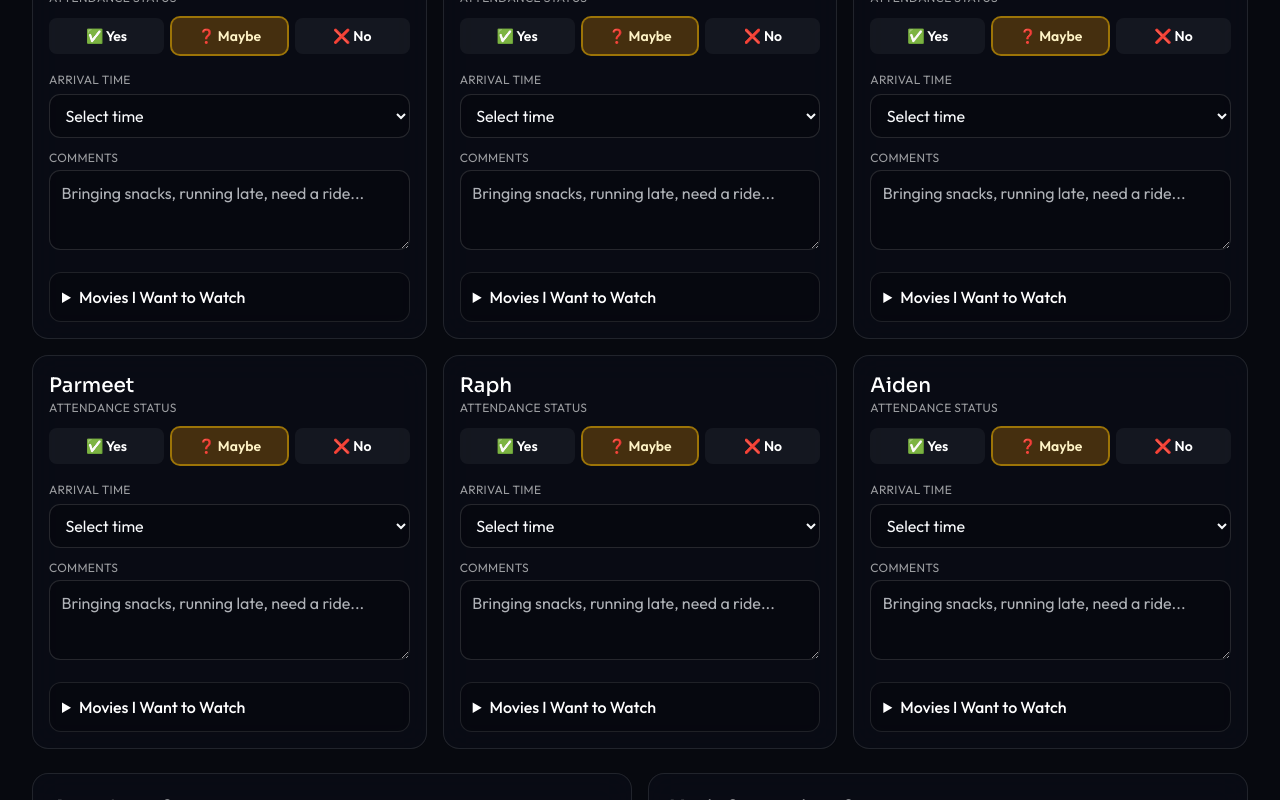
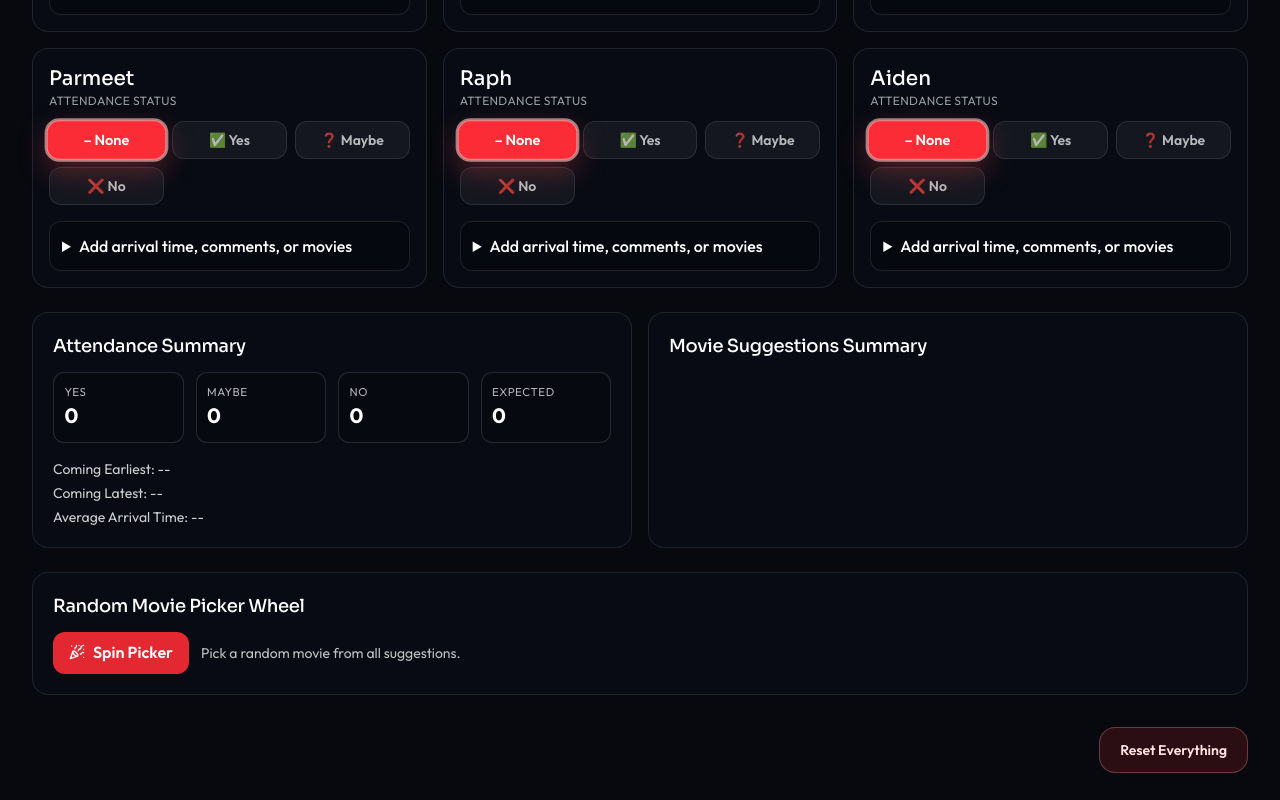
Before and after one commit to parmgillmb/movienight, a React (Vite) app: page / in a window 1280 px wide. Shown: the part 940-1740 px from the top of the page. Built offline with nearby package versions, Linux system fonts and the light colour scheme.

Commit message:
reset tab made

```diff
--- a/src/App.tsx
+++ b/src/App.tsx
@@ -14,7 +14,7 @@ import {
 } from 'lucide-react'
 import { useEffect, useMemo, useState } from 'react'
 
-type AttendanceStatus = 'yes' | 'maybe' | 'no'
+type AttendanceStatus = 'yes' | 'maybe' | 'no' | ''
 type Tab = 'dashboard' | 'voting'
 
 type MovieSuggestion = {
@@ -98,18 +98,22 @@ const MOVIE_META: Record<string, MovieMeta> = {
   'Avengers: Endgame': { year: 2019, runtime: '3h 1m', genre: 'Action' },
 }
 
-const STATUS_STYLES: Record<AttendanceStatus, string> = {
-  yes: 'bg-emerald-500/25 text-emerald-200 ring-2 ring-emerald-400/60',
-  maybe: 'bg-amber-500/25 text-amber-100 ring-2 ring-amber-400/60',
-  no: 'bg-rose-500/25 text-rose-100 ring-2 ring-rose-400/60',
-}
-
 const createId = () =>
   typeof crypto !== 'undefined' && crypto.randomUUID
     ? crypto.randomUUID()
     : Math.random().toString(36).slice(2)
 
 const normalizeTitle = (value: string) => value.trim().toLowerCase()
+
+const formatTimeInputLabel = (value: string) => {
+  const [hourRaw, minuteRaw] = value.split(':')
+  let hour = Number(hourRaw)
+  const minute = Number(minuteRaw)
+  const period = hour >= 12 ? 'PM' : 'AM'
+  hour %= 12
+  if (hour === 0) hour = 12
+  return `${hour}:${String(minute).padStart(2, '0')} ${period}`
+}
 
 const toMinutes = (value: string) => {
   const [time, period] = value.split(' ')
@@ -130,25 +134,35 @@ const fromMinutes = (value: number) => {
   return `${hour}:${String(minute).padStart(2, '0')} ${period}`
 }
 
-const defaultState: AppState = {
-  details: {
+const DEFAULT_DETAILS: MovieNightDetails = {
     title: 'Movie Night #12',
     date: '2026-08-08',
     plannedStartTime: '19:00',
     location: "Parmeet's House",
     host: 'Parmeet',
     notes: 'Bring your best snacks and arrive 15 minutes early for trailers.',
-  },
-  friends: FRIENDS.map((name) => ({
+}
+
+const createDefaultFriends = (plannedStartTime: string): Friend[] => {
+  const defaultArrivalTime = formatTimeInputLabel(plannedStartTime)
+
+  return FRIENDS.map((name) => ({
     id: createId(),
     name,
-    status: 'maybe',
-    arrivalTime: '',
+    status: '',
+    arrivalTime: defaultArrivalTime,
     comments: '',
     movies: [],
-  })),
+  }))
+}
+
+const createDefaultState = (): AppState => ({
+  details: { ...DEFAULT_DETAILS },
+  friends: createDefaultFriends(DEFAULT_DETAILS.plannedStartTime),
   movieVotes: {},
-}
+})
+
+const defaultState: AppState = createDefaultState()
 
 const readState = () => {
   try {
@@ -191,6 +205,22 @@ function App() {
       friends: prev.friends.map((friend) => (friend.id === friendId ? updater(friend) : friend)),
     }))
   }
+
+  const resetAll = () => {
+    const nextState = createDefaultState()
+    setState(nextState)
+    setActiveTab('dashboard')
+    setIsEditingDetails(false)
+    setMovieSearch('')
+    setGenreFilter('All')
+    setSortMode('popularity')
+    setDraftMovies({})
+    setDraggedMovie(null)
+    setPickerResult('')
+    setIsPickingMovie(false)
+  }
+
+  const defaultArrivalLabel = formatTimeInputLabel(state.details.plannedStartTime)
 
   const movieMasterList = useMemo(() => {
     const movieMap = new Map<
@@ -447,7 +477,11 @@ function App() {
               <section>
                 <h2 className="section-title">Attendance</h2>
                 <div className="grid gap-4 sm:grid-cols-2 xl:grid-cols-3">
-                  {state.friends.map((friend, index) => (
+                  {state.friends.map((friend, index) => {
+                    const hasCustomArrival = Boolean(friend.arrivalTime) && friend.arrivalTime !== defaultArrivalLabel
+                    const hasComment = friend.comments.trim().length > 0
+
+                    return (
                     <motion.article
                       key={friend.id}
                       initial={{ opacity: 0, y: 10 }}
@@ -459,6 +493,7 @@ function App() {
                       <p className="mb-3 text-xs uppercase tracking-wide text-white/60">Attendance Status</p>
                       <div className="mb-3 grid grid-cols-3 gap-2">
                         {([
+                          ['', 'None'],
                           ['yes', 'Yes'],
                           ['maybe', 'Maybe'],
                           ['no', 'No'],
@@ -467,37 +502,25 @@ function App() {
                             key={status}
                             type="button"
                             onClick={() => updateFriend(friend.id, (current) => ({ ...current, status }))}
-                            className={`rounded-lg px-2 py-2 text-sm font-semibold transition ${friend.status === status ? STATUS_STYLES[status] : 'bg-white/5 hover:bg-white/10'}`}
+                            className={`rounded-xl px-2 py-2 text-sm font-semibold transition-all duration-200 ${friend.status === status
+                              ? 'scale-[1.04] border border-red-300/70 bg-red-500 text-white shadow-[0_10px_28px_rgba(239,68,68,0.35)] ring-2 ring-red-200/60'
+                              : 'border border-white/10 bg-white/5 text-white/70 hover:bg-white/10'
+                              }`}
                           >
-                            {status === 'yes' ? '✅' : status === 'maybe' ? '❓' : '❌'} {label}
+                            {status === 'yes' ? '✅' : status === 'maybe' ? '❓' : status === 'no' ? '❌' : '–'} {label}
                           </button>
                         ))}
                       </div>
 
-                      <label className="text-xs uppercase tracking-wide text-white/60">Arrival Time</label>
-                      <select
-                        className="field mt-1"
-                        value={friend.arrivalTime}
-                        onChange={(event) => updateFriend(friend.id, (current) => ({ ...current, arrivalTime: event.target.value }))}
-                      >
-                        <option value="">Select time</option>
-                        {ARRIVAL_OPTIONS.map((option) => (
-                          <option key={option} value={option}>
-                            {option}
-                          </option>
-                        ))}
-                      </select>
-
-                      <label className="mt-3 block text-xs uppercase tracking-wide text-white/60">Comments</label>
-                      <textarea
-                        className="field mt-1 min-h-20 resize-y"
-                        value={friend.comments}
-                        onChange={(event) => updateFriend(friend.id, (current) => ({ ...current, comments: event.target.value }))}
-                        placeholder="Bringing snacks, running late, need a ride..."
-                      />
+                      {(hasCustomArrival || hasComment) ? (
+                        <div className="mt-2 space-y-2 rounded-2xl border border-white/10 bg-black/20 p-3 text-sm text-white/80">
+                          {hasCustomArrival ? <p><span className="text-white/55">Arrival:</span> {friend.arrivalTime}</p> : null}
+                          {hasComment ? <p><span className="text-white/55">Comment:</span> {friend.comments}</p> : null}
+                        </div>
+                      ) : null}
 
                       <details className="mt-4 rounded-xl border border-white/10 bg-black/25 p-3">
-                        <summary className="cursor-pointer font-medium">Movies I Want to Watch</summary>
+                        <summary className="cursor-pointer font-medium">Add arrival time, comments, or movies</summary>
                         <ul className="mt-3 space-y-2">
                           {friend.movies.map((movie) => (
                             <li
@@ -553,6 +576,28 @@ function App() {
                         </ul>
 
                         <div className="mt-3 flex gap-2">
+                          <select
+                            className="field"
+                            value={friend.arrivalTime}
+                            onChange={(event) => updateFriend(friend.id, (current) => ({ ...current, arrivalTime: event.target.value }))}
+                          >
+                            {ARRIVAL_OPTIONS.map((option) => (
+                              <option key={option} value={option}>
+                                {option}
+                              </option>
+                            ))}
+                          </select>
+                        </div>
+
+                        <label className="mt-3 block text-xs uppercase tracking-wide text-white/60">Comments</label>
+                        <textarea
+                          className="field mt-1 min-h-20 resize-y"
+                          value={friend.comments}
+                          onChange={(event) => updateFriend(friend.id, (current) => ({ ...current, comments: event.target.value }))}
+                          placeholder="Bringing snacks, running late, need a ride..."
+                        />
+
+                        <div className="mt-3 flex gap-2">
                           <input
                             className="field"
                             value={draftMovies[friend.id] ?? ''}
@@ -577,7 +622,8 @@ function App() {
                         </div>
                       </details>
                     </motion.article>
-                  ))}
+                    )
+                  })}
                 </div>
               </section>
 
@@ -622,6 +668,16 @@ function App() {
                   </button>
                   <p className="text-sm text-white/75">{pickerResult ? `Selected: ${pickerResult}` : 'Pick a random movie from all suggestions.'}</p>
                 </div>
+              </section>
+
+              <section className="mt-8 flex justify-end">
+                <button
+                  type="button"
+                  onClick={resetAll}
+                  className="rounded-2xl border border-red-300/30 bg-red-500/15 px-5 py-3 text-sm font-semibold text-red-100 transition hover:bg-red-500/25 hover:text-white"
+                >
+                  Reset Everything
+                </button>
               </section>
             </motion.section>
           ) : (
@@ -680,6 +736,16 @@ function App() {
                   ))}
                 </ol>
               </article>
+
+              <section className="flex justify-end pt-3">
+                <button
+                  type="button"
+                  onClick={resetAll}
+                  className="rounded-2xl border border-red-300/30 bg-red-500/15 px-5 py-3 text-sm font-semibold text-red-100 transition hover:bg-red-500/25 hover:text-white"
+                >
+                  Reset Everything
+                </button>
+              </section>
             </motion.section>
           )}
         </AnimatePresence>
```
